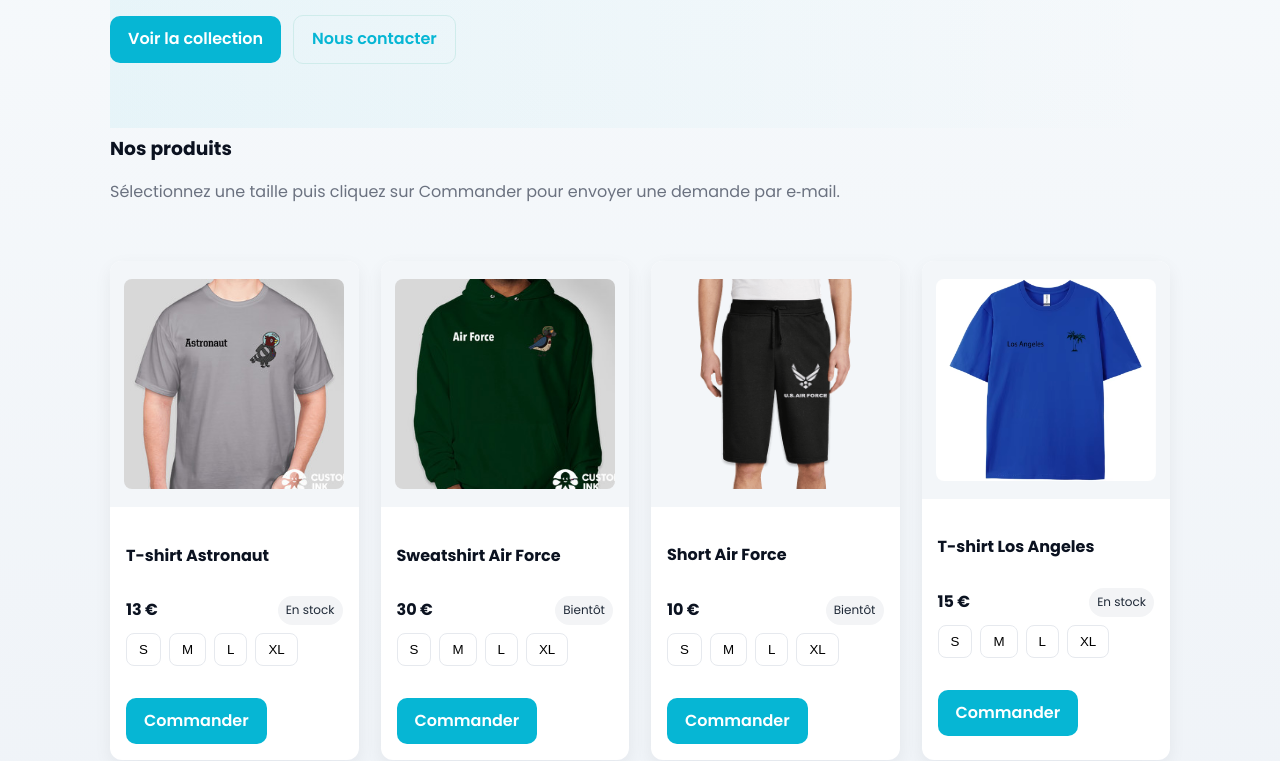
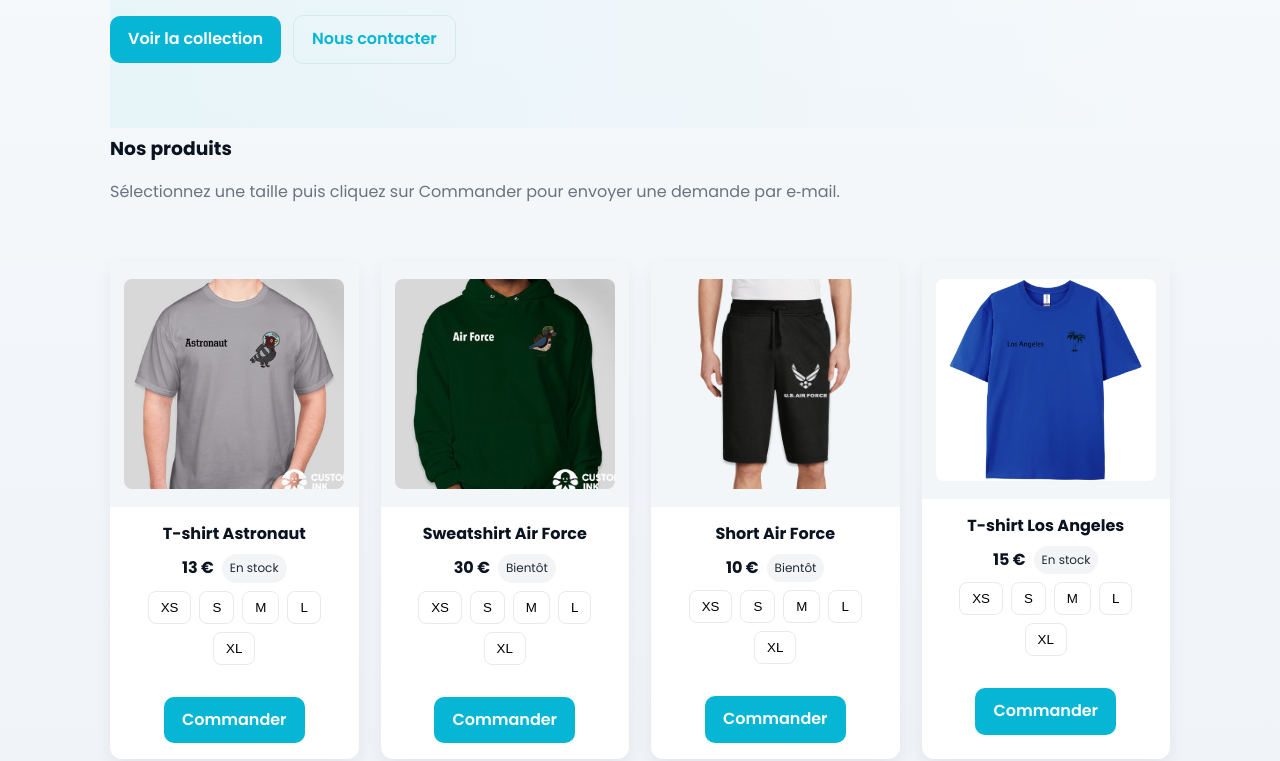
Before and after one commit to u7444756096-bit/Tech4Care-club, a plain HTML site: page index.html in a window 1280 px wide. Shown: the part 227-988 px from the top of the page. Drawn offline with Linux system fonts and the light colour scheme.

Commit message:
index.html

```diff
--- a/index.html
+++ b/index.html
@@ -62,15 +62,15 @@
     .card{background:var(--card);border-radius:var(--radius);overflow:hidden;box-shadow:0 6px 18px rgba(11,18,32,0.06);display:flex;flex-direction:column}
     .card-media{background:#f3f6f9;padding:18px;display:flex;justify-content:center;align-items:center}
     .card-media img{max-width:220px;border-radius:8px}
-    .card-body{padding:16px;display:flex;flex-direction:column;gap:8px}
+    .card-body{padding:16px;display:flex;flex-direction:column;gap:8px;align-items:center;text-align:center}
     .price{font-weight:700;color:#0b1220}
     .badge{display:inline-block;background:#f3f4f6;color:#1f2937;padding:6px 8px;border-radius:999px;font-size:0.75rem}
 
-    .sizes{display:flex;gap:8px;flex-wrap:wrap}
+    .sizes{display:flex;gap:8px;flex-wrap:wrap;justify-content:center}
     .size-btn{border:1px solid #e6e9ee;background:white;padding:8px 12px;border-radius:8px;cursor:pointer}
     .size-btn[aria-pressed="true"]{background:var(--accent);color:white;border-color:var(--accent-dark)}
 
-    .card-footer{padding:16px;display:flex;gap:10px;align-items:center;justify-content:space-between}
+    .card-footer{padding:16px;display:flex;gap:10px;align-items:center;justify-content:center}
 
     footer{padding:28px 0;color:var(--muted);border-top:1px solid #e6e9ee;margin-top:36px}
 
@@ -130,12 +130,13 @@
             <img src="tshirt-astronaut.jpeg" alt="T-shirt motif astronaute" />
           </div>
           <div class="card-body">
-            <h4 id="p1-title">T-shirt Astronaut</h4>
-            <div style="display:flex;justify-content:space-between;align-items:center">
+            <h4 id="p1-title" style="margin:0">T-shirt Astronaut</h4>
+            <div style="display:flex;align-items:center;gap:8px;justify-content:center">
               <div class="price">13 €</div>
               <div class="badge">En stock</div>
             </div>
             <div class="sizes" role="group" aria-label="Tailles disponibles">
+              <button class="size-btn" data-size="XS" aria-pressed="false">XS</button>
               <button class="size-btn" data-size="S" aria-pressed="false">S</button>
               <button class="size-btn" data-size="M" aria-pressed="false">M</button>
               <button class="size-btn" data-size="L" aria-pressed="false">L</button>
@@ -154,12 +155,13 @@
             <img class="hover" src="sweatshirt-air-force-back.jpeg" alt="Sweatshirt Air Force dos" style="position:absolute;opacity:0;transition:opacity .3s;max-width:220px;border-radius:8px" />
           </div>
           <div class="card-body">
-            <h4 id="p2-title">Sweatshirt Air Force</h4>
-            <div style="display:flex;justify-content:space-between;align-items:center">
+            <h4 id="p2-title" style="margin:0">Sweatshirt Air Force</h4>
+            <div style="display:flex;align-items:center;gap:8px;justify-content:center">
               <div class="price">30 €</div>
               <div class="badge">Bientôt</div>
             </div>
             <div class="sizes" role="group" aria-label="Tailles disponibles">
+              <button class="size-btn" data-size="XS" aria-pressed="false">XS</button>
               <button class="size-btn" data-size="S" aria-pressed="false">S</button>
               <button class="size-btn" data-size="M" aria-pressed="false">M</button>
               <button class="size-btn" data-size="L" aria-pressed="false">L</button>
@@ -177,12 +179,13 @@
             <img src="short-air-force.png" alt="Short Air Force" />
           </div>
           <div class="card-body">
-            <h4 id="p3-title">Short Air Force</h4>
-            <div style="display:flex;justify-content:space-between;align-items:center">
+            <h4 id="p3-title" style="margin:0">Short Air Force</h4>
+            <div style="display:flex;align-items:center;gap:8px;justify-content:center">
               <div class="price">10 €</div>
               <div class="badge">Bientôt</div>
             </div>
             <div class="sizes" role="group" aria-label="Tailles disponibles">
+              <button class="size-btn" data-size="XS" aria-pressed="false">XS</button>
               <button class="size-btn" data-size="S" aria-pressed="false">S</button>
               <button class="size-btn" data-size="M" aria-pressed="false">M</button>
               <button class="size-btn" data-size="L" aria-pressed="false">L</button>
@@ -201,12 +204,13 @@
             <img class="hover" src="tshirt-los-angeles-back.jpeg" alt="T-shirt Los Angeles dos" style="position:absolute;opacity:0;transition:opacity .3s;max-width:220px;border-radius:8px" />
           </div>
           <div class="card-body">
-            <h4 id="p4-title">T-shirt Los Angeles</h4>
-            <div style="display:flex;justify-content:space-between;align-items:center">
+            <h4 id="p4-title" style="margin:0">T-shirt Los Angeles</h4>
+            <div style="display:flex;align-items:center;gap:8px;justify-content:center">
               <div class="price">15 €</div>
               <div class="badge">En stock</div>
             </div>
             <div class="sizes" role="group" aria-label="Tailles disponibles">
+              <button class="size-btn" data-size="XS" aria-pressed="false">XS</button>
               <button class="size-btn" data-size="S" aria-pressed="false">S</button>
               <button class="size-btn" data-size="M" aria-pressed="false">M</button>
               <button class="size-btn" data-size="L" aria-pressed="false">L</button>
```
